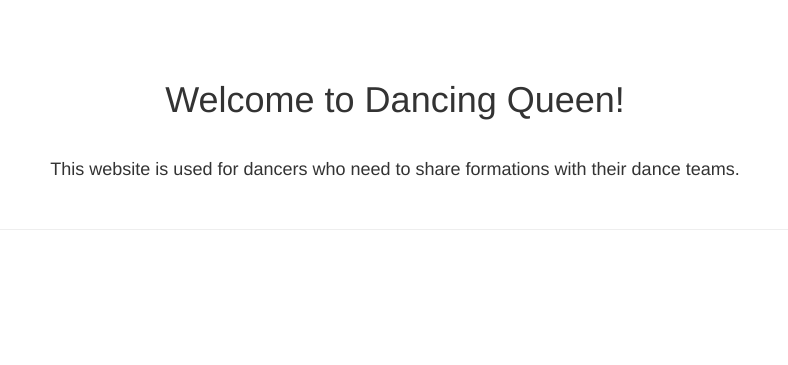
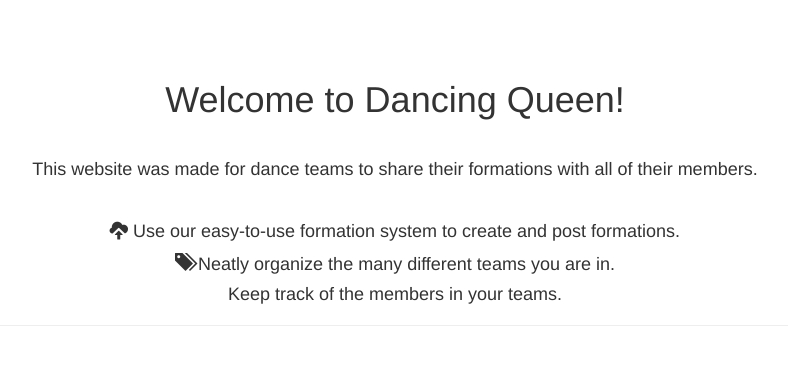
Before and after one commit to kchen36/Dancing-Queen, a Flask app: template templates/index.html in a window 1280 px wide. Shown: the part 52-417 px from the top of the page, without its empty margins (245-1033 px from the left). Run offline with Flask 2, Linux system fonts and the light colour scheme; the template is opened without the code that fills it, so the values that code supplies are empty; parts of the project's set-up code (start-up, migrations or seed data) failed here and were passed over; some libraries are stand-ins or nearby versions.

Commit message:
edited index.html

```diff
--- a/templates/index.html
+++ b/templates/index.html
@@ -24,7 +24,10 @@
   <br>
   <h1 class="text-center"> Welcome to Dancing Queen! </h1>
   <br>
-  <h4 class="text-center">This website is used for dancers who need to share formations with their dance teams.</h4> <br>
+  <h4 class="text-center">This website was made for dance teams to share their formations with all of their members.</h4> <br>
+  <h4 class="text-center"><span class="glyphicon glyphicon-cloud-upload"></span> Use our easy-to-use formation system to create and post formations.</h4>
+  <h4 class="text-center"><span class="glyphicon glyphicon glyphicon-tags"></span>  Neatly organize the many different teams you are in.</h4>
+  <h4 class="text-center">Keep track of the members in your teams.</h4>
   <hr>
 </body>
 </html>
```
